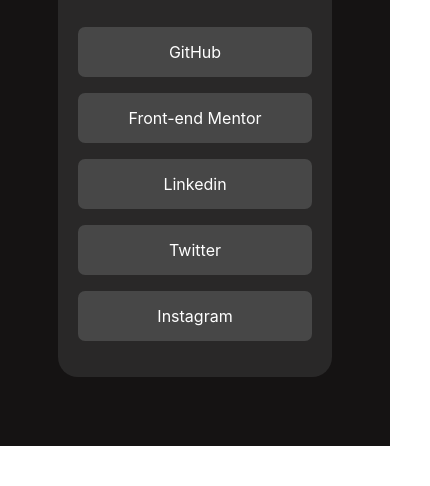
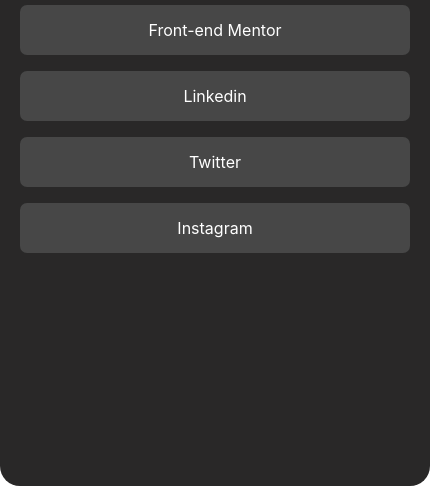
Before and after one commit to KennethIyanya/Social-links-profile, a plain HTML site: page index.html in a window 390 px wide. Shown: the part 398-884 px from the top of the page, 430 px wide, since content can reach past the window. Before the commit the page ends 844 px from the top, so only its background shows below. Drawn offline with Linux system fonts and the light colour scheme.

Commit message:
Update 4 style.css

```diff
--- a/style.css
+++ b/style.css
@@ -72,7 +72,8 @@ a {text-decoration: none;
 
 @media (max-width: 480px) {
   .profile {
-    width: 80%;
+    width: 100%;
+    height: 100%;
     border-radius: 20px;
     padding: 20px;
   }
@@ -90,7 +91,7 @@ a {text-decoration: none;
 
 @media (max-width: 800px) {
   .profile {
-    width: 60%;
+    /* width: 90%; */
     border-radius: 20px;
     padding: 20px;
   }
```
